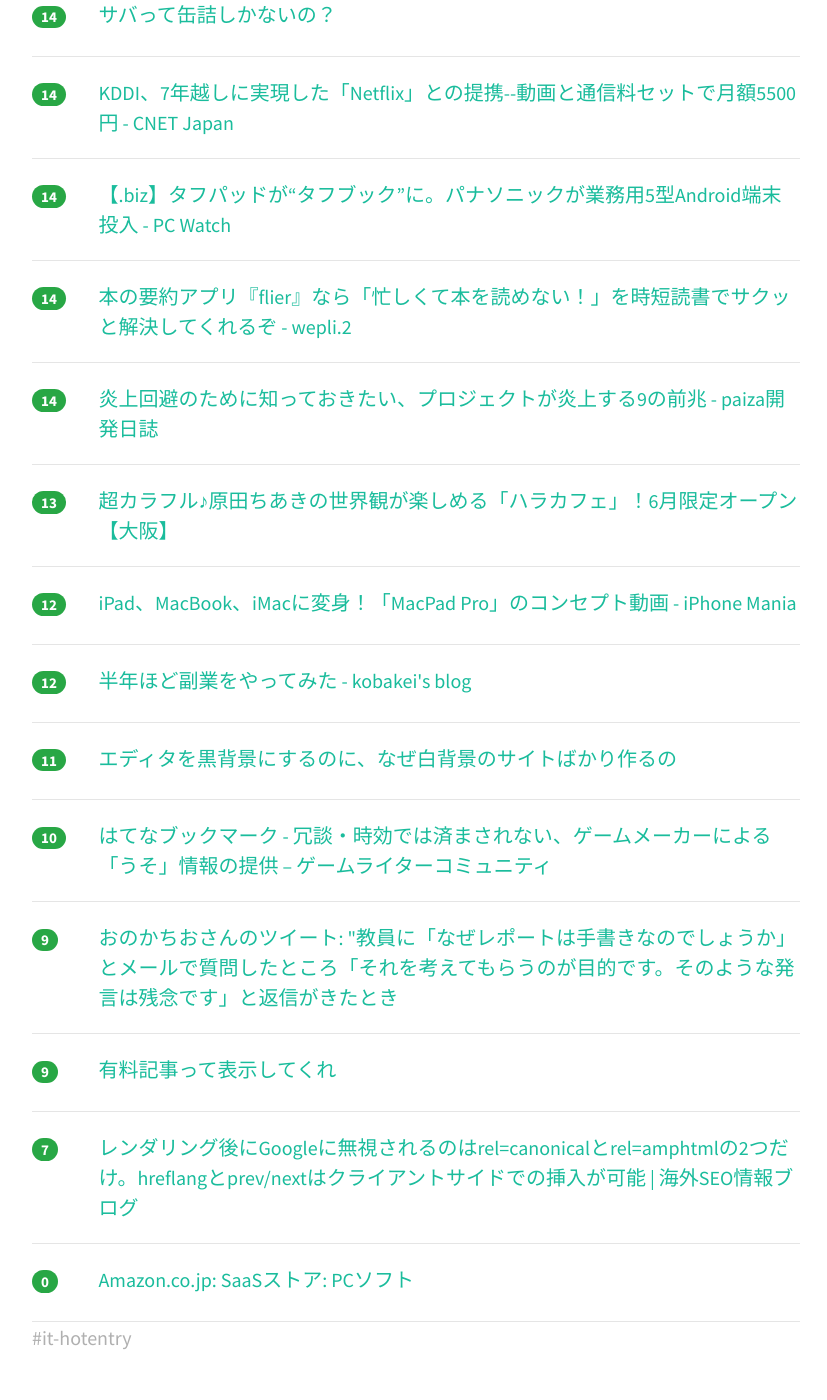
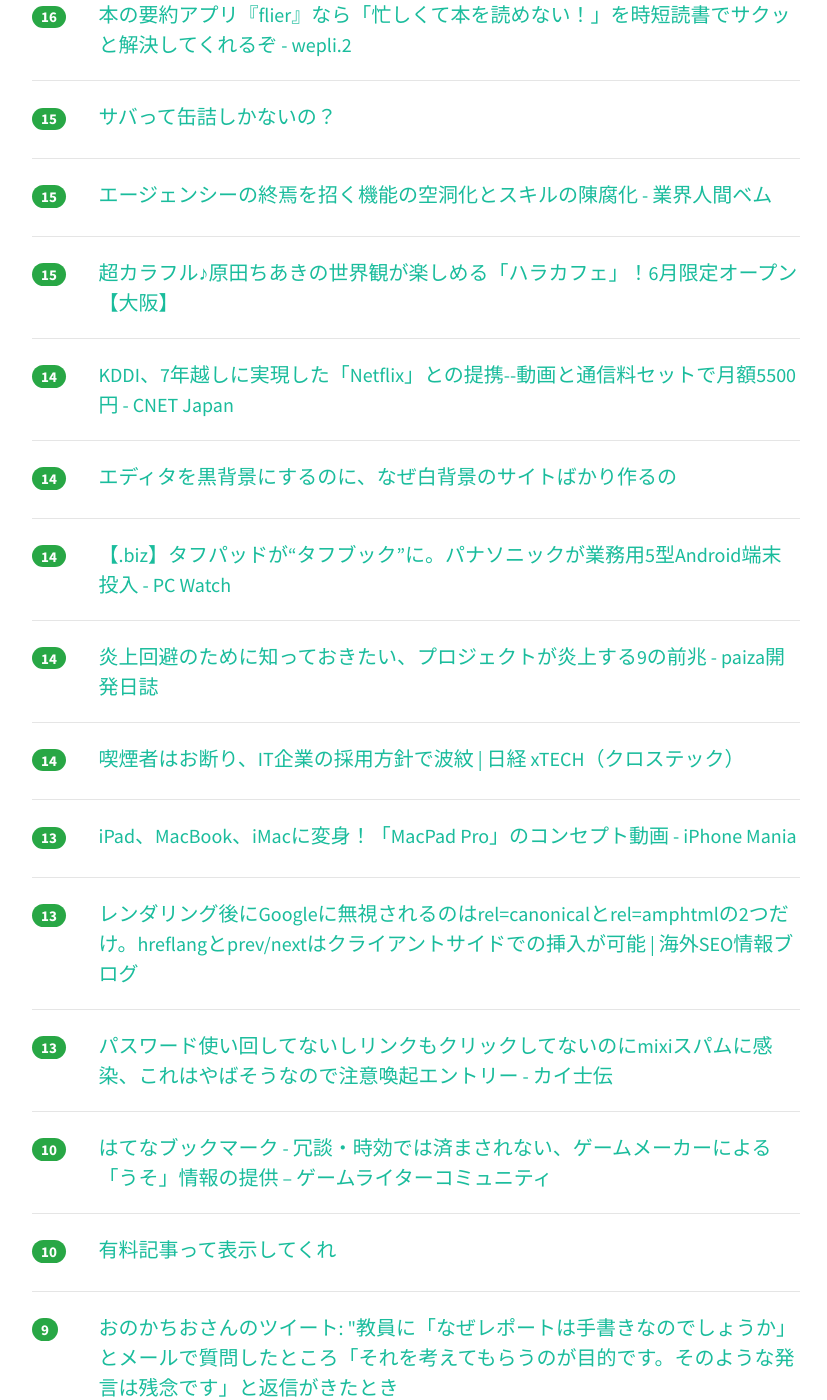
Before and after one commit to yatta47/hatena-matome-site, a Jekyll site: the page built from _posts/2018-05-30-hatena.md, in a window 1280 px wide and 1400 px high, scrolled down 2294 px. Shown: the whole window, without its empty margins (224-1051 px from the left). Built offline with Jekyll 4.4.1, drawn with Linux system fonts in a browser that asks for light colours; nearby versions of some CDN libraries; some of the changed text lies outside the part shown.

Commit message:
Updated 2018-05-30

```diff
--- a/_posts/2018-05-30-hatena.md
+++ b/_posts/2018-05-30-hatena.md
@@ -1,12 +1,22 @@
 ---
 layout: post
 title:  "2018-05-30 はてぶIT"
-date:   2018-05-30 10:01:54
+date:   2018-05-30 11:01:46
 tags: [it-hotentry]
 ---
-35 件のデータあり
+38 件のデータあり
 
 <hr><div class="row">
+<div class="col-1"><span class="badge badge-pill badge-success h2">46</span></div>
+<div class="col-11"><a href='https://www.publickey1.jp/blog/18/mariadb_server_103mariadb_tx_30oracle_databaseplsql.html' target='_blank'>MariaDB Server 10.3/MariaDB TX 3.0リリース。Oracle Database互換機能を搭載し、同じデータ型やPL/SQLのストアドプロシジャをサポート － Publickey</a></div>
+</div>
+<hr>
+<div class="row">
+<div class="col-1"><span class="badge badge-pill badge-success h2">43</span></div>
+<div class="col-11"><a href='http://tech.nikkeibp.co.jp/atcl/nxt/column/18/00001/00535/' target='_blank'>覆された常識、CSVファイルでウイルス感染 | 日経 xTECH（クロステック）</a></div>
+</div>
+<hr>
+<div class="row">
 <div class="col-1"><span class="badge badge-pill badge-success h2">41</span></div>
 <div class="col-11"><a href='https://speakerdeck.com/ohbarye/color-accessibility-that-engineers-should-care' target='_blank'>エンジニアも気にしたい色のアクセシビリティ / Color Accessibility that engineers should care // Speaker Deck</a></div>
 </div>
@@ -18,7 +28,7 @@ tags: [it-hotentry]
 <hr>
 <div class="row">
 <div class="col-1"><span class="badge badge-pill badge-success h2">37</span></div>
-<div class="col-11"><a href='https://www.publickey1.jp/blog/18/mariadb_server_103mariadb_tx_30oracle_databaseplsql.html' target='_blank'>MariaDB Server 10.3/MariaDB TX 3.0リリース。Oracle Database互換機能を搭載し、同じデータ型やPL/SQLのストアドプロシジャをサポート － Publickey</a></div>
+<div class="col-11"><a href='http://techlife.cookpad.com/entry/2018/05/30/084420' target='_blank'>Railsアプリケーションでフォームをオブジェクトにして育てる - クックパッド開発者ブログ</a></div>
 </div>
 <hr>
 <div class="row">
@@ -28,12 +38,12 @@ tags: [it-hotentry]
 <hr>
 <div class="row">
 <div class="col-1"><span class="badge badge-pill badge-success h2">29</span></div>
-<div class="col-11"><a href='http://d.hatena.ne.jp/kkishi/20171104' target='_blank'>[翻訳] マジック・ザ・ギャザリングはチューリング完全である - macbook air is so hot(低温やけど的な意味で)</a></div>
+<div class="col-11"><a href='https://github.com/ry/deno' target='_blank'>GitHub - ry/deno: A secure TypeScript runtime using V8 and Go.</a></div>
 </div>
 <hr>
 <div class="row">
-<div class="col-1"><span class="badge badge-pill badge-success h2">28</span></div>
-<div class="col-11"><a href='https://github.com/ry/deno' target='_blank'>GitHub - ry/deno: A secure TypeScript runtime using V8 and Go.</a></div>
+<div class="col-1"><span class="badge badge-pill badge-success h2">29</span></div>
+<div class="col-11"><a href='http://d.hatena.ne.jp/kkishi/20171104' target='_blank'>[翻訳] マジック・ザ・ギャザリングはチューリング完全である - macbook air is so hot(低温やけど的な意味で)</a></div>
 </div>
 <hr>
 <div class="row">
@@ -44,6 +54,16 @@ tags: [it-hotentry]
 <div class="row">
 <div class="col-1"><span class="badge badge-pill badge-success h2">27</span></div>
 <div class="col-11"><a href='https://speakerdeck.com/mukai21/hurontoendokai-fa-ga-bian-li-ninarisounaraiburari' target='_blank'>フロントエンド開発が 便利になりそうなライブラリ // Speaker Deck</a></div>
+</div>
+<hr>
+<div class="row">
+<div class="col-1"><span class="badge badge-pill badge-success h2">26</span></div>
+<div class="col-11"><a href='https://speakerdeck.com/takahiko03/ji-jie-xue-xi-puroziekutowowan-jian-nisurushi-ce-ml-ops-study-number-2' target='_blank'>機械学習プロジェクトを頑健にする施策 ML Ops Study #2 // Speaker Deck</a></div>
+</div>
+<hr>
+<div class="row">
+<div class="col-1"><span class="badge badge-pill badge-success h2">26</span></div>
+<div class="col-11"><a href='http://d.hatena.ne.jp/kkishi/20171104/1509830027' target='_blank'>[翻訳] マジック・ザ・ギャザリングはチューリング完全である - macbook air is so hot(低温やけど的な意味で)</a></div>
 </div>
 <hr>
 <div class="row">
@@ -62,22 +82,17 @@ tags: [it-hotentry]
 </div>
 <hr>
 <div class="row">
-<div class="col-1"><span class="badge badge-pill badge-success h2">22</span></div>
+<div class="col-1"><span class="badge badge-pill badge-success h2">24</span></div>
+<div class="col-11"><a href='http://kobakei.hatenadiary.jp/entry/2018/05/29/215722' target='_blank'>半年ほど副業をやってみた - kobakei's blog</a></div>
+</div>
+<hr>
+<div class="row">
+<div class="col-1"><span class="badge badge-pill badge-success h2">23</span></div>
 <div class="col-11"><a href='http://hobby-diary.hatenablog.com/entry/2018/05/30/011048' target='_blank'>今なら写真展レベルの野鳥撮影ができる機材を10万円で揃えることができます - はるの趣味日記</a></div>
 </div>
 <hr>
 <div class="row">
-<div class="col-1"><span class="badge badge-pill badge-success h2">22</span></div>
-<div class="col-11"><a href='https://speakerdeck.com/takahiko03/ji-jie-xue-xi-puroziekutowowan-jian-nisurushi-ce-ml-ops-study-number-2' target='_blank'>機械学習プロジェクトを頑健にする施策 ML Ops Study #2 // Speaker Deck</a></div>
-</div>
-<hr>
-<div class="row">
-<div class="col-1"><span class="badge badge-pill badge-success h2">22</span></div>
-<div class="col-11"><a href='http://d.hatena.ne.jp/kkishi/20171104/1509830027' target='_blank'>[翻訳] マジック・ザ・ギャザリングはチューリング完全である - macbook air is so hot(低温やけど的な意味で)</a></div>
-</div>
-<hr>
-<div class="row">
-<div class="col-1"><span class="badge badge-pill badge-success h2">19</span></div>
+<div class="col-1"><span class="badge badge-pill badge-success h2">21</span></div>
 <div class="col-11"><a href='https://japanese.engadget.com/2018/05/29/flux-capacitor/' target='_blank'>『バック・トゥ・ザ・フューチャー』の次元転移装置？物理学者が「時間反転対称性」破るFlux Capacitorを開発 - Engadget 日本版</a></div>
 </div>
 <hr>
@@ -92,18 +107,18 @@ tags: [it-hotentry]
 </div>
 <hr>
 <div class="row">
-<div class="col-1"><span class="badge badge-pill badge-success h2">17</span></div>
-<div class="col-11"><a href='http://tech.nikkeibp.co.jp/atcl/nxt/column/18/00001/00535/' target='_blank'>覆された常識、CSVファイルでウイルス感染 | 日経 xTECH（クロステック）</a></div>
-</div>
-<hr>
-<div class="row">
 <div class="col-1"><span class="badge badge-pill badge-success h2">16</span></div>
 <div class="col-11"><a href='http://blog.kyanny.me/entry/2018/05/28/225347' target='_blank'>Quipper に入社して丸5年が経った - @kyanny's blog</a></div>
 </div>
 <hr>
 <div class="row">
 <div class="col-1"><span class="badge badge-pill badge-success h2">16</span></div>
-<div class="col-11"><a href='http://techlife.cookpad.com/entry/2018/05/30/084420' target='_blank'>Railsアプリケーションでフォームをオブジェクトにして育てる - クックパッド開発者ブログ</a></div>
+<div class="col-11"><a href='https://wepli-dot2.hatenablog.com/entry/flier' target='_blank'>本の要約アプリ『flier』なら「忙しくて本を読めない！」を時短読書でサクッと解決してくれるぞ - wepli.2</a></div>
+</div>
+<hr>
+<div class="row">
+<div class="col-1"><span class="badge badge-pill badge-success h2">15</span></div>
+<div class="col-11"><a href='https://anond.hatelabo.jp/20180529142149' target='_blank'>サバって缶詰しかないの？</a></div>
 </div>
 <hr>
 <div class="row">
@@ -112,8 +127,8 @@ tags: [it-hotentry]
 </div>
 <hr>
 <div class="row">
-<div class="col-1"><span class="badge badge-pill badge-success h2">14</span></div>
-<div class="col-11"><a href='https://anond.hatelabo.jp/20180529142149' target='_blank'>サバって缶詰しかないの？</a></div>
+<div class="col-1"><span class="badge badge-pill badge-success h2">15</span></div>
+<div class="col-11"><a href='https://www.jalan.net/news/article/248916/' target='_blank'>超カラフル♪原田ちあきの世界観が楽しめる「ハラカフェ」！6月限定オープン【大阪】</a></div>
 </div>
 <hr>
 <div class="row">
@@ -123,12 +138,12 @@ tags: [it-hotentry]
 <hr>
 <div class="row">
 <div class="col-1"><span class="badge badge-pill badge-success h2">14</span></div>
-<div class="col-11"><a href='https://pc.watch.impress.co.jp/docs/biz/1124515.html' target='_blank'>【.biz】タフパッドが“タフブック”に。パナソニックが業務用5型Android端末投入 - PC Watch</a></div>
+<div class="col-11"><a href='https://anond.hatelabo.jp/20180529181335' target='_blank'>エディタを黒背景にするのに、なぜ白背景のサイトばかり作るの</a></div>
 </div>
 <hr>
 <div class="row">
 <div class="col-1"><span class="badge badge-pill badge-success h2">14</span></div>
-<div class="col-11"><a href='https://wepli-dot2.hatenablog.com/entry/flier' target='_blank'>本の要約アプリ『flier』なら「忙しくて本を読めない！」を時短読書でサクッと解決してくれるぞ - wepli.2</a></div>
+<div class="col-11"><a href='https://pc.watch.impress.co.jp/docs/biz/1124515.html' target='_blank'>【.biz】タフパッドが“タフブック”に。パナソニックが業務用5型Android端末投入 - PC Watch</a></div>
 </div>
 <hr>
 <div class="row">
@@ -137,23 +152,23 @@ tags: [it-hotentry]
 </div>
 <hr>
 <div class="row">
-<div class="col-1"><span class="badge badge-pill badge-success h2">13</span></div>
-<div class="col-11"><a href='https://www.jalan.net/news/article/248916/' target='_blank'>超カラフル♪原田ちあきの世界観が楽しめる「ハラカフェ」！6月限定オープン【大阪】</a></div>
+<div class="col-1"><span class="badge badge-pill badge-success h2">14</span></div>
+<div class="col-11"><a href='http://tech.nikkeibp.co.jp/atcl/nxt/column/18/00001/00536/' target='_blank'>喫煙者はお断り、IT企業の採用方針で波紋 | 日経 xTECH（クロステック）</a></div>
 </div>
 <hr>
 <div class="row">
-<div class="col-1"><span class="badge badge-pill badge-success h2">12</span></div>
+<div class="col-1"><span class="badge badge-pill badge-success h2">13</span></div>
 <div class="col-11"><a href='https://iphone-mania.jp/news-213685/' target='_blank'>iPad、MacBook、iMacに変身！「MacPad Pro」のコンセプト動画 - iPhone Mania</a></div>
 </div>
 <hr>
 <div class="row">
-<div class="col-1"><span class="badge badge-pill badge-success h2">12</span></div>
-<div class="col-11"><a href='http://kobakei.hatenadiary.jp/entry/2018/05/29/215722' target='_blank'>半年ほど副業をやってみた - kobakei's blog</a></div>
+<div class="col-1"><span class="badge badge-pill badge-success h2">13</span></div>
+<div class="col-11"><a href='https://www.suzukikenichi.com/blog/only-rel-canonical-and-rel-amphtml-are-taken-from-raw-html/' target='_blank'>レンダリング後にGoogleに無視されるのはrel=canonicalとrel=amphtmlの2つだけ。hreflangとprev/nextはクライアントサイドでの挿入が可能 | 海外SEO情報ブログ</a></div>
 </div>
 <hr>
 <div class="row">
-<div class="col-1"><span class="badge badge-pill badge-success h2">11</span></div>
-<div class="col-11"><a href='https://anond.hatelabo.jp/20180529181335' target='_blank'>エディタを黒背景にするのに、なぜ白背景のサイトばかり作るの</a></div>
+<div class="col-1"><span class="badge badge-pill badge-success h2">13</span></div>
+<div class="col-11"><a href='https://bloggingfrom.tv/wp/2018/05/30/15638' target='_blank'>パスワード使い回してないしリンクもクリックしてないのにmixiスパムに感染、これはやばそうなので注意喚起エントリー - カイ士伝</a></div>
 </div>
 <hr>
 <div class="row">
@@ -162,18 +177,18 @@ tags: [it-hotentry]
 </div>
 <hr>
 <div class="row">
+<div class="col-1"><span class="badge badge-pill badge-success h2">10</span></div>
+<div class="col-11"><a href='https://anond.hatelabo.jp/20180530021211' target='_blank'>有料記事って表示してくれ</a></div>
+</div>
+<hr>
+<div class="row">
 <div class="col-1"><span class="badge badge-pill badge-success h2">9</span></div>
 <div class="col-11"><a href='http://twitter.com/onokatio_/status/1001413863462420480' target='_blank'>おのかちおさんのツイート: "教員に「なぜレポートは手書きなのでしょうか」とメールで質問したところ「それを考えてもらうのが目的です。そのような発言は残念です」と返信がきたとき</a></div>
 </div>
 <hr>
 <div class="row">
-<div class="col-1"><span class="badge badge-pill badge-success h2">9</span></div>
-<div class="col-11"><a href='https://anond.hatelabo.jp/20180530021211' target='_blank'>有料記事って表示してくれ</a></div>
-</div>
-<hr>
-<div class="row">
 <div class="col-1"><span class="badge badge-pill badge-success h2">7</span></div>
-<div class="col-11"><a href='https://www.suzukikenichi.com/blog/only-rel-canonical-and-rel-amphtml-are-taken-from-raw-html/' target='_blank'>レンダリング後にGoogleに無視されるのはrel=canonicalとrel=amphtmlの2つだけ。hreflangとprev/nextはクライアントサイドでの挿入が可能 | 海外SEO情報ブログ</a></div>
+<div class="col-11"><a href='http://tech.gunosy.io/entry/ad-kpi' target='_blank'>Gunosy広告技術部を支えるKPI用語集 - Gunosy Tech Blog</a></div>
 </div>
 <hr>
 <div class="row">
```
